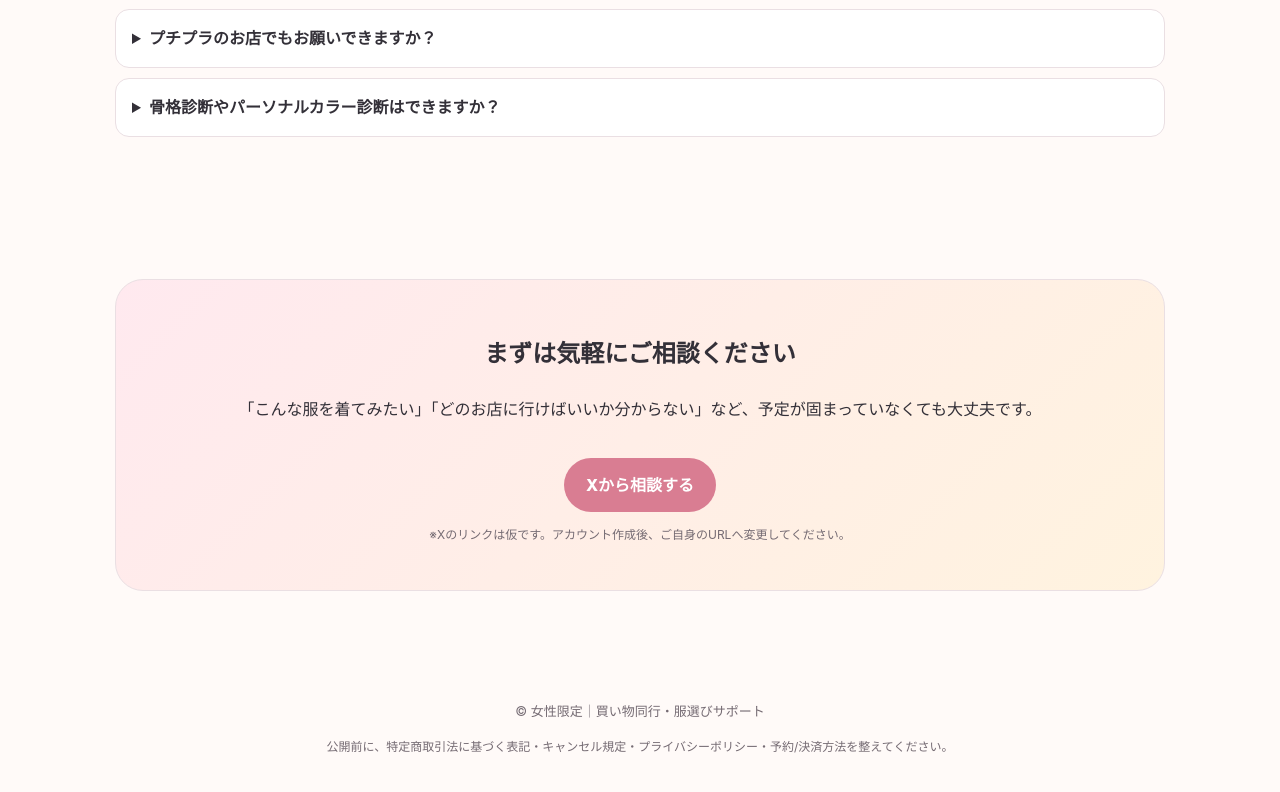
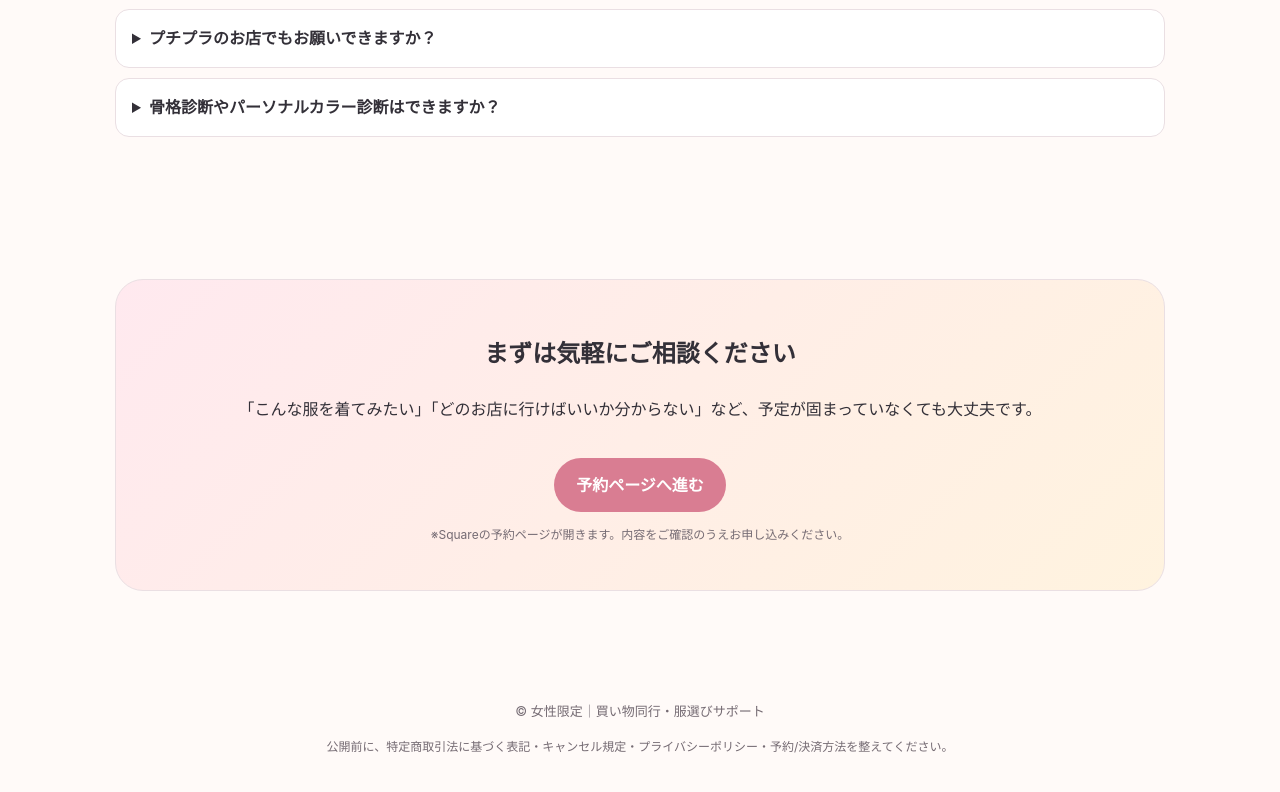
Before and after one commit to kisaragikisarazu28-sudo/fuku_erabi, a plain HTML site: page index.html in a window 1280 px wide. Shown: the part 2752-3544 px from the top of the page. Drawn offline with Linux system fonts and the light colour scheme.

Commit message:
Add files via upload

```diff
--- a/index.html
+++ b/index.html
@@ -121,8 +121,8 @@ details{background:#fff;border:1px solid var(--line);border-radius:14px;padding:
     <div class="contact">
       <h2>まずは気軽にご相談ください</h2>
       <p>「こんな服を着てみたい」「どのお店に行けばいいか分からない」など、予定が固まっていなくても大丈夫です。</p>
-      <a class="btn" href="https://x.com/" target="_blank" rel="noopener">Xから相談する</a>
-      <p class="small">※Xのリンクは仮です。アカウント作成後、ご自身のURLへ変更してください。</p>
+      <a class="btn" href="http://my-site-101909-108840.square.site/" target="_blank" rel="noopener">予約ページへ進む</a>
+      <p class="small">※Squareの予約ページが開きます。内容をご確認のうえお申し込みください。</p>
     </div>
   </div>
 </section>
```
Also changed, not shown: README.txt.
